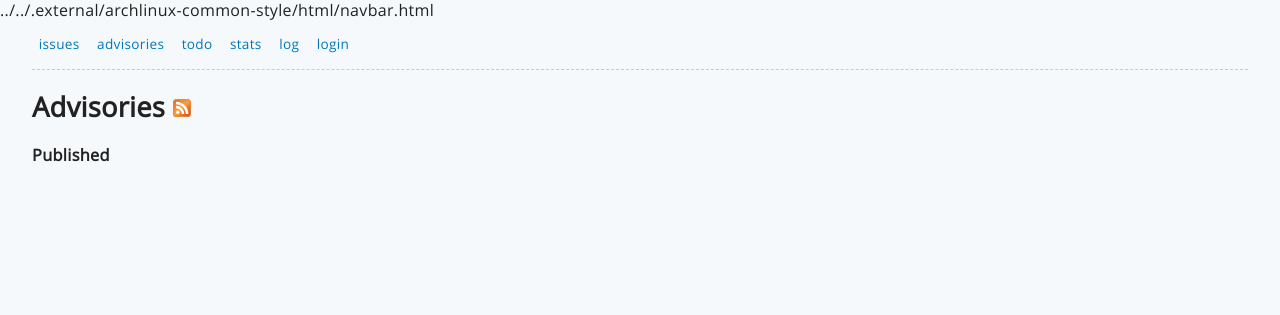
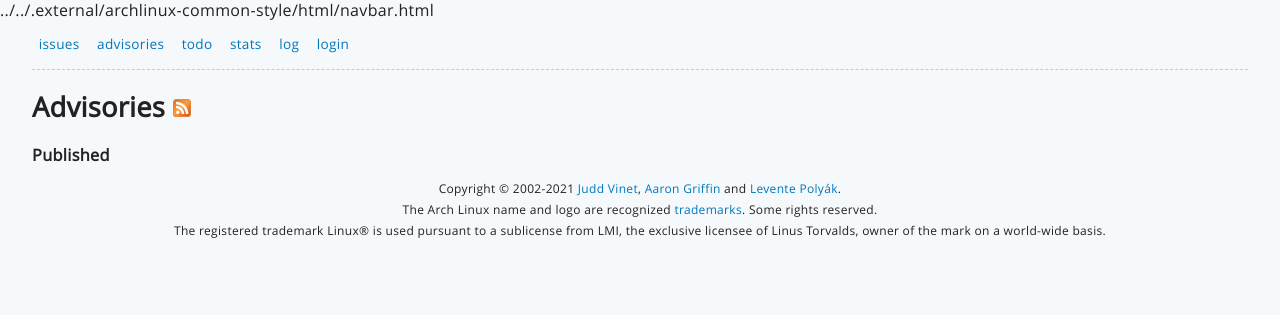
Before and after one commit to archlinux/arch-security-tracker, a Flask app: template tracker/templates/advisories.html in a window 1280 px wide. Shown: the top 315 px of the page. Run offline with Flask 2, Linux system fonts and the light colour scheme; the template is opened without the code that fills it, so the values that code supplies are empty; parts of the project's set-up code (start-up, migrations or seed data) failed here and were passed over; some libraries are stand-ins or nearby versions.

Commit message:
Add footer

```diff
--- a/tracker/static/style.css
+++ b/tracker/static/style.css
@@ -118,10 +118,13 @@ select {
 }
 
 #page_footer {
-	font-size: 0.9em;
-	margin: 0 auto;
+	font-size: 0.75em;
+	margin: 10px auto 20px auto;
 	text-align: center;
-	width: 95%;
+}
+
+#page_footer p {
+	margin: 0;
 }
 
 h1 {
--- a/tracker/templates/base.html
+++ b/tracker/templates/base.html
@@ -47,5 +47,24 @@
 			{%- endwith -%}
 			{%- block content -%}{%- endblock %}
 		</div>
+		<div id="page_footer">
+        	<p>
+				Copyright © 2002-2021
+				<a href="mailto:jvinet@zeroflux.org" title="Contact Judd Vinet">Judd Vinet</a>,
+				<a href="mailto:aaron@archlinux.org" title="Contact Aaron Griffin">Aaron Griffin</a> and
+            	<a href="mailto:anthraxx@archlinux.org" title="Contact Levente Polyák">Levente Polyák</a>.
+			</p>
+
+    		<p>
+				The Arch Linux name and logo are recognized
+        		<a href="https://wiki.archlinux.org/title/DeveloperWiki:TrademarkPolicy" title="Arch Linux Trademark Policy">trademarks</a>.
+				Some rights reserved.
+			</p>
+
+        	<p>
+				The registered trademark Linux® is used pursuant to a sublicense from LMI,
+        		the exclusive licensee of Linus Torvalds, owner of the mark on a world-wide basis.
+			</p>
+        </div>
 	</body>
 </html>
--- a/tracker/templates/todo.html
+++ b/tracker/templates/todo.html
@@ -7,7 +7,7 @@
 				<p class="icon">{{ smiley }}</p>
 				<pre class="text">nothing to do
 Yippie!</pre>
-			<div>
+			</div>
 			{%- else %}
 			<h1>Todo Lists</h1>
 			{%- endif %}
```
